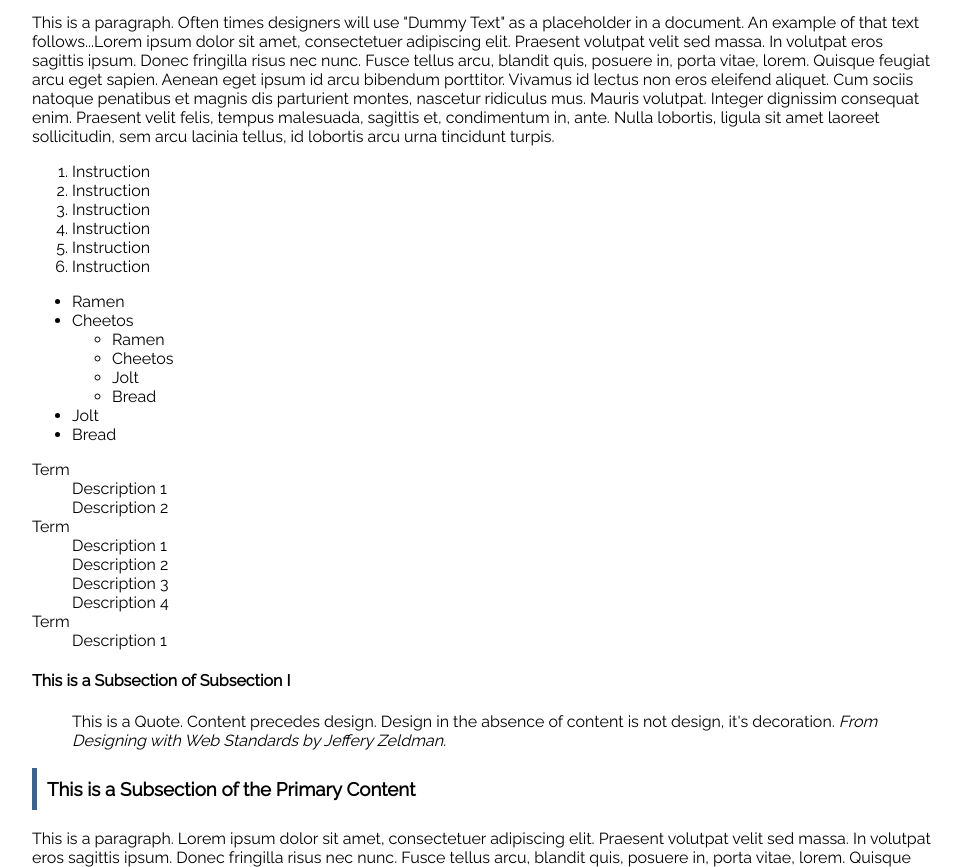
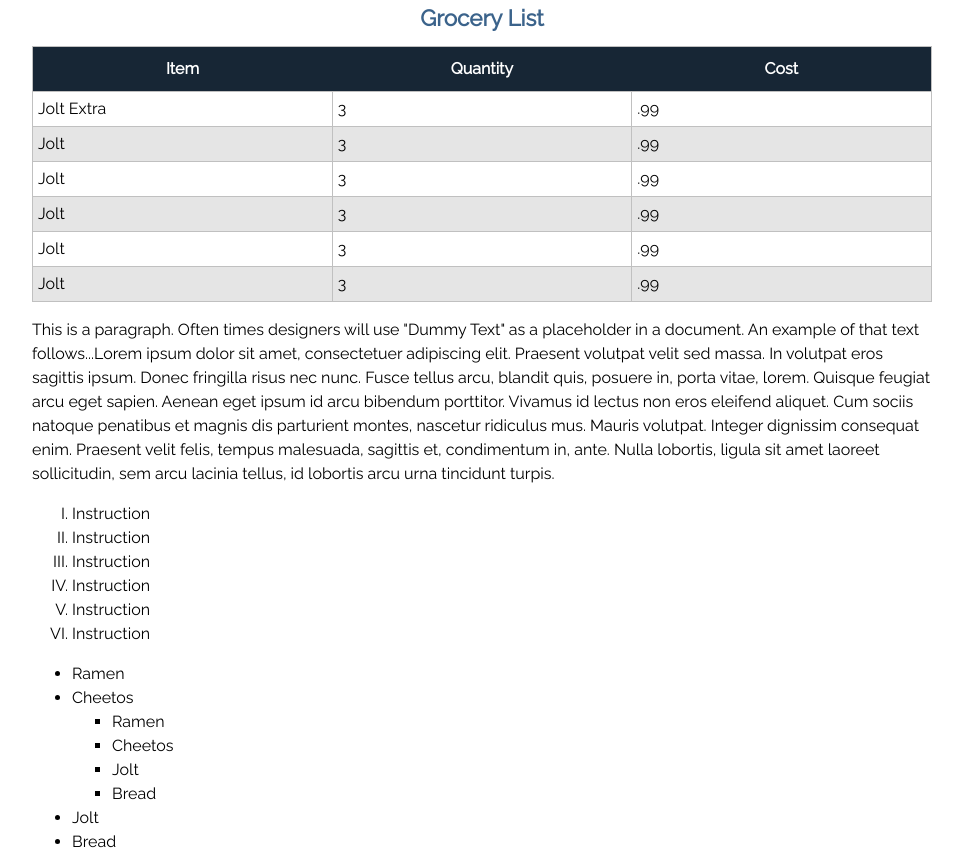
Before and after one commit to KarsonOakes/ifsc-1310, a plain HTML site: page css-demo/index.html in a window 1280 px wide. Shown: the part 1766-2633 px from the top of the page, without its empty margins (158-1121 px from the left). Drawn offline with Linux system fonts and the light colour scheme.

Commit message:
Minor changes, making sure everything is there in the CSS demo

```diff
--- a/css-demo/assets/css/style.css
+++ b/css-demo/assets/css/style.css
@@ -50,6 +50,7 @@ img{
 body{
   font-family: 'Raleway', sans-serif;
   margin:0;
+  line-height:1.5
 }
 
 header.primary{
@@ -237,15 +238,83 @@ border-bottom: 3px double #c0c0c0;
   padding: 10px 10px;
 }
 
+table{
+  width:100%;
+  border:1px solid #c0c0c0;
+  border-collapse:collapse;
+}
 
+table caption{
+  color:#3b638b;
+  padding:10px;
+  font-weight:bold;
+  font-size:1.4rem;
+}
 
+table tr:nth-child(even){
+  background: rgba(0,0,0,.1)
+}
 
+table tr:hover{
+  background: rgba(0,0,0,.2)
+}
 
+table th{
+  background-color:#172635;
+  color:#ffffff;
+  width:33%;
+  padding:10px;
+}
 
+table td {
+  border:1px solid #c0c0c0;
+  padding:5px;
+}
 
+#additional-elements ol{
+  list-style-type:upper-roman;
+}
 
+#additional-elements li{
 
+}
 
+#additional-elements ul ul{
+  list-style-type:square;
+}
+
+#additional-elements dl{
+  line-height:1.5
+}
+
+#additional-elements dt{
+  font-weight:bold;
+  font-size:1.2rem;
+}
+
+#additional-elements dd{
+  margin:0;
+}
+
+dd + dt{
+  margin-top:1.4rem;
+}
+
+#additional-elements blockquote{
+  background:rgba(0,0,0,.15);
+  padding: 40px 60px;
+  border:5px double grey;
+  border-radius:16px;
+  font-size:1.2em;
+}
+
+#additional-elements cite{
+  display:block;
+  font-size:.6em;
+  text-align:right;
+  margin-top:1.5rem;
+  font-weight:bold;
+}
 
 @media screen and (max-width:690px){
 
```
